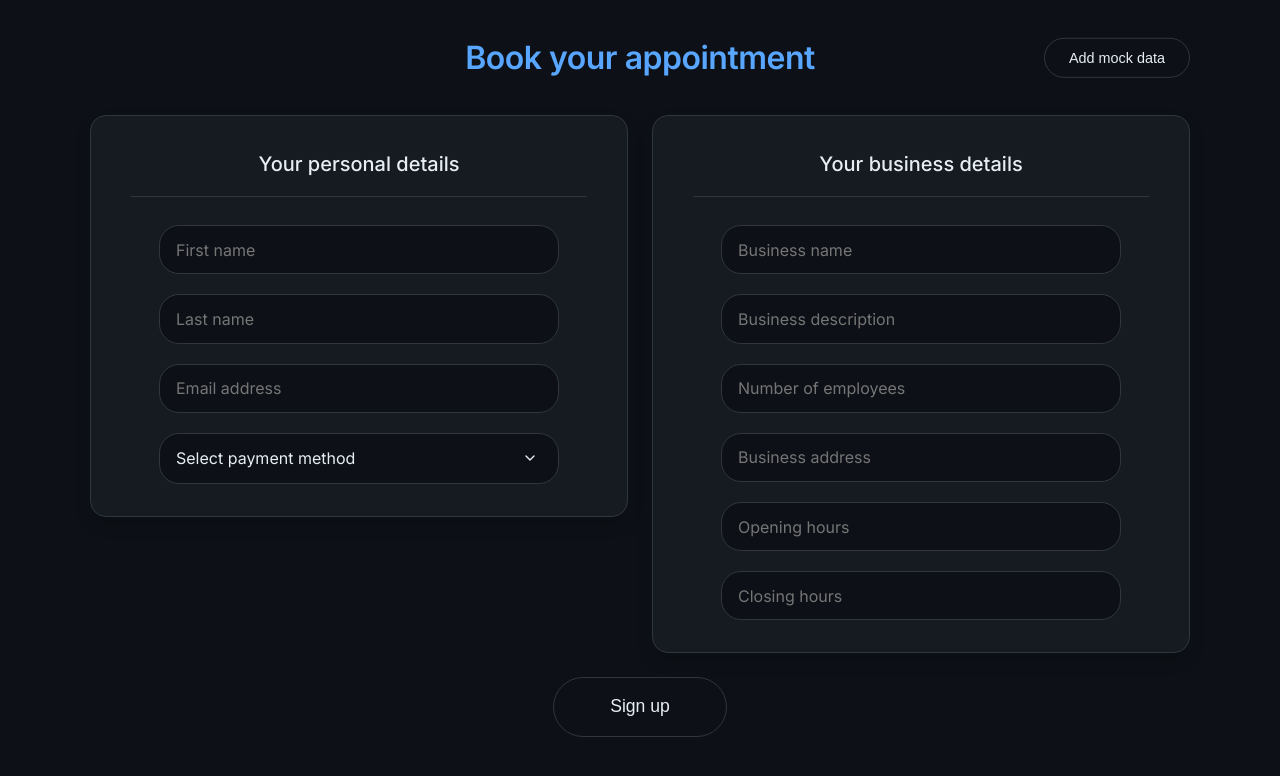
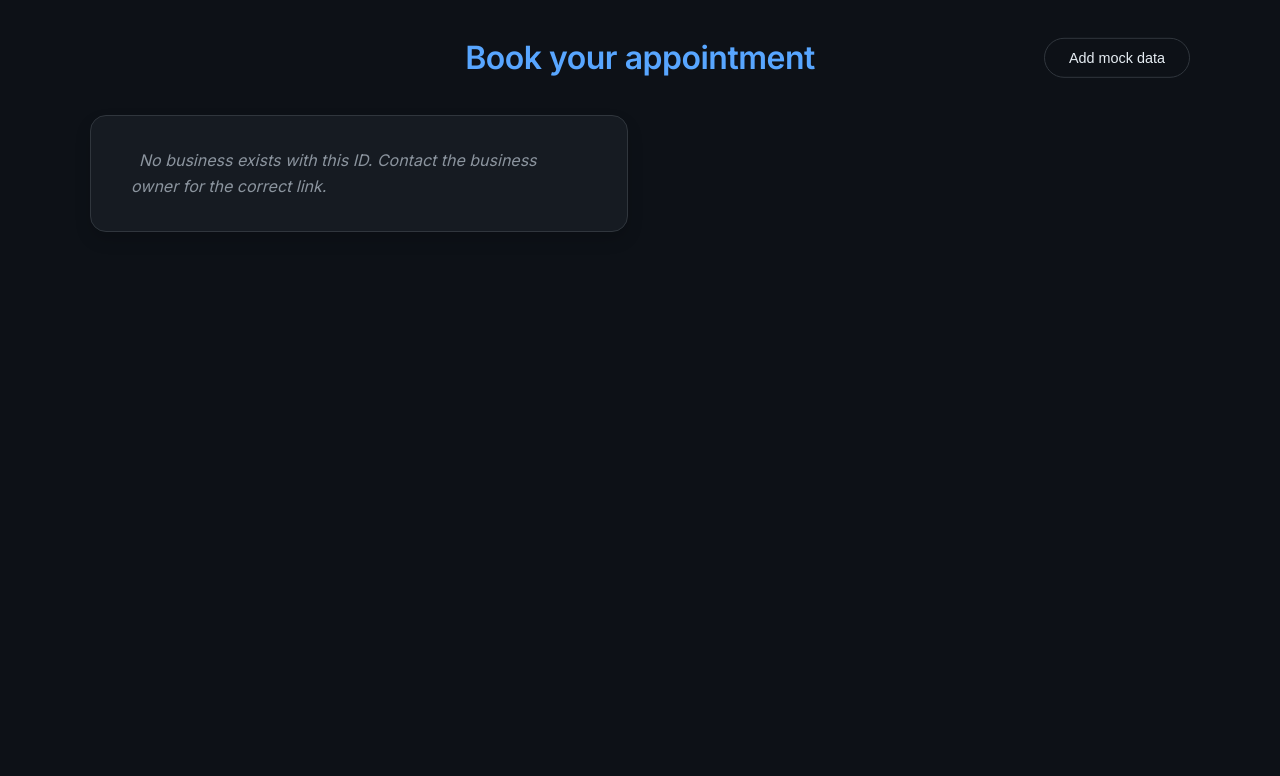
Before and after one commit to Lebkuchen784/fastBooking, a Spring Boot app: page /client in a window 1280 px wide. Shown: the top 776 px of the page. Run offline with Spring Boot 4, Linux system fonts and the light colour scheme; some of the project's set-up classes (security, data sources, template engines, error pages and the like) are left out, and stand-ins take their place; some libraries are stand-ins or nearby versions.

Commit message:
Finish client side booking registration (one bug left to fix)

```diff
--- a/src/main/java/com/project/bookingService/config/RandomDataGenerator.java
+++ b/src/main/java/com/project/bookingService/config/RandomDataGenerator.java
@@ -30,6 +30,8 @@ public class RandomDataGenerator {
     };
     private static final int[] DURATIONS = {30, 45, 60};
 
+    private static final String emailForAll = "something@gmail.com";
+
     private final BookingRepository bookingRepository;
     private final RandomGenerator random = RandomGenerator.getDefault();
 
@@ -56,6 +58,7 @@ public class RandomDataGenerator {
             booking.setBookingDateAndTime(
                     firstBookingDate.plusDays(dayOffset).atTime(8 + (slotIndex * 2), 0)
             );
+            booking.setClientEmailAddress(emailForAll);
             bookings.add(booking);
         }
         bookingRepository.saveAll(bookings);
--- a/src/main/java/com/project/bookingService/config/SecurityConfig.java
+++ b/src/main/java/com/project/bookingService/config/SecurityConfig.java
@@ -53,6 +53,7 @@ public class SecurityConfig {
                         .requestMatchers("/organizations/**").permitAll()
                         .requestMatchers("/error").permitAll()
                         .requestMatchers("/client").permitAll()
+                        .requestMatchers("/bookAppointment/**").permitAll()
                         .anyRequest().authenticated()
                 )
                    .sessionManagement(session -> session.sessionCreationPolicy(SessionCreationPolicy.STATELESS))
--- a/src/main/resources/templates/client.html
+++ b/src/main/resources/templates/client.html
@@ -19,8 +19,8 @@
 
 <div class="register-container">
   <div class="register-cards-grid">
-    <main class="dashboard-card">
-      <h2 class="dashboard-header">Your personal details</h2>
+    <main class="dashboard-card" th:if="${organization != null}">
+      <h2 class="dashboard-header">Booking details</h2>
       <div class="login-form-container">
         <label class="login-fields">
           <input id="clientFirstName" class="login-form" type="text" placeholder="First name" required>
@@ -29,60 +29,107 @@
           <input id="clientLastName" class="login-form" type="text" placeholder="Last name" required>
         </label>
         <label class="login-fields">
-          <input id="emailAddress" class="login-form" type="email" placeholder="Email address" required>
+          <input id="associatedEmailAddress" class="login-form" type="email" placeholder="Email address" required>
         </label>
         <label class="login-fields">
-          <select id="paymentMethod" class="login-form" required>
-            <option value="" disabled selected hidden>Select payment method</option>
-            <option value="PAYPAL">Paypal</option>
-            <option value="DEBIT_CARD">Debit card</option>
-            <option value="CREDIT_CARD">Credit card</option>
-            <option value="BITCOIN">Bitcoin</option>
-            <option value="SEPA_BANK_TRANSFER">SEPA Bank Transfer</option>
-          </select>
+          <input id="bookingServicesProvided" class="login-form" type="text" placeholder="Services required" required>
         </label>
+        <label class="login-fields">
+          <input id="bookingDurationInMinutes" class="login-form" type="number" placeholder="Booking duration in minutes" required>
+        </label>
+        <label class="login-fields">
+          <input id="bookingDateAndTime" onfocus="this.type='datetime-local'" onblur="if(!this.value) this.type='text'" class="login-form" type="text" placeholder="Booking date and time" required>
+        </label>
+        <div style="display:flex; justify-content:center; padding-bottom: 0.5rem; transform: translateY(10%)">
+          <button id="addBookingButton" type="button" class="registerButton" th:organizationId="${organizationId}" onclick="addBooking(this)">Add booking</button>
+        </div>
       </div>
     </main>
 
-    <main class="dashboard-card">
-      <h2 class="dashboard-header">Your business details</h2>
-      <div class="login-form-container">
-        <label class="login-fields">
-          <input id="businessName" class="login-form" type="text" placeholder="Business name" required>
-        </label>
-        <label class="login-fields">
-          <input id="businessDescription" class="login-form" type="text" placeholder="Business description" required>
-        </label>
-        <label class="login-fields">
-          <input id="businessNumberOfEmployees" class="login-form" type="number" min="1" placeholder="Number of employees" required>
-        </label>
-        <label class="login-fields">
-          <input id="businessAddress" class="login-form" type="text" placeholder="Business address" required>
-        </label>
-        <label class="login-fields">
-          <input id="businessOpeningHour" class="login-form" type="text" placeholder="Opening hours"
-                 onfocus="this.type='time'"
-                 onblur="if(!this.value) this.type='text'"
-                 required>
-        </label>
-        <label class="login-fields">
-          <input  id="businessClosingHour" class="login-form" type="text" placeholder="Closing hours"
-                  onfocus="this.type='time'"
-                  onblur="if(!this.value) this.type='text'"
-                  required>
-        </label>
-      </div>
-    </main>
-
+    <aside class="dashboard-card sidebar" th:if="${organization == null}">
+      <span class="empty-state-left-little-padding">No business exists with this ID. Contact the business owner for the correct link.</span>
+    </aside>
+    <aside class="dashboard-card sidebar" th:if="${organization != null}">
+      <h2>Organization details</h2>
+      <ul class="org-details-list">
+        <li>
+          <strong>Name</strong>
+          <span th:text="${organization.getBusinessName()}"></span>
+        </li>
+        <li>
+          <strong>Description</strong>
+          <span th:text="${organization.getBusinessDescription()}"></span>
+        </li>
+        <li>
+          <strong>Address</strong>
+          <span th:text="${organization.getBusinessAddress()}"></span>
+        </li>
+        <li>
+          <strong>Employees</strong>
+          <span th:text="${organization.getBusinessNumberOfEmployees()}"></span>
+        </li>
+        <li>
+          <strong>Opening Hours</strong>
+          <span th:text="${organization.getBusinessOpeningHour()}"></span>
+        </li>
+        <li>
+          <strong>Start of appointment</strong>
+          <span th:text="${organization.getBusinessClosingHour()}"></span>
+        </li>
+        <li>
+          <strong>End of appointment</strong>
+          <span th:text="${organization.getOwner().toString()}"></span>
+        </li>
+      </ul>
+    </aside>
   </div>
-
-  <div style="display:flex; justify-content:center; padding-bottom: 1rem;">
-    <button id="registerButton" type="button" class="registerButton" onclick="registeringFunction()">Sign up</button>
-  </div>
-
 </div>
 
 <script>
+  async function addBooking() {
+    const button = document.getElementById('addBookingButton');
+    const organizationId = button.getAttribute('organizationId');
+    button.disabled = true;
+    button.textContent = 'Working...';
+
+    const bookingPayload = {
+      clientFirstName:            document.getElementById('clientFirstName').value.trim(),
+      clientLastName:             document.getElementById('clientLastName').value.trim(),
+      associatedEmailAddress:     document.getElementById('associatedEmailAddress').value.trim(),
+      bookingDateAndTime:         document.getElementById('bookingDateAndTime').value,
+      bookingDurationInMinutes:   document.getElementById('bookingDurationInMinutes').value,
+      bookingServicesProvided:    document.getElementById('bookingServicesProvided').value,
+      bookingIsPaid:              true
+    };
+
+    let bookingResponse;
+    try {
+      bookingResponse = await fetch(`/organizations/${organizationId}/bookings`, {
+        method: 'POST',
+        headers: { 'Content-Type': 'application/json' },
+        body: JSON.stringify(bookingPayload)
+      });
+    } catch (e) {
+      window.alert('Network error while adding booking.');
+      button.disabled = false;
+      button.textContent = 'Add booking';
+      return bookingResponse;
+    }
+
+    if (!bookingResponse.ok) {
+      window.alert('Failed to book an appointment (status ' + bookingResponse.status + ').');
+      button.disabled = false;
+      button.textContent = 'Add booking';
+      return bookingResponse;
+    }
+
+    button.textContent = 'Success';
+    button.style.backgroundColor = '#28a745';
+    await new Promise(resolve => setTimeout(resolve, 1000));
+    button.disabled=false;
+    button.textContent = 'Add booking';
+    return bookingResponse;
+  }
 </script>
 </body>
 </html>
--- a/src/main/resources/templates/register.html
+++ b/src/main/resources/templates/register.html
@@ -104,7 +104,7 @@
             emailAddress:        document.getElementById('emailAddress').value.trim(),
             password:            document.getElementById('password').value,
             typeOfBusiness:      document.getElementById('typeOfBusiness').value.trim(),
-            ownerBusinessAddress: document.getElementById('ownerBusinessAddress').value.trim(),
+            ownerBusinessAddress:document.getElementById('ownerBusinessAddress').value.trim(),
             paymentMethod:       document.getElementById('paymentMethod').value,
             accountStatus:       true
         };
```
Also changed, not shown: src/main/java/com/project/bookingService/booking/BookingCreationDTO.java (+8 -3 lines).
